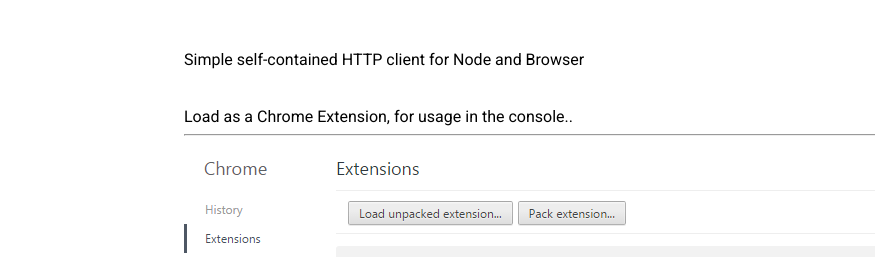
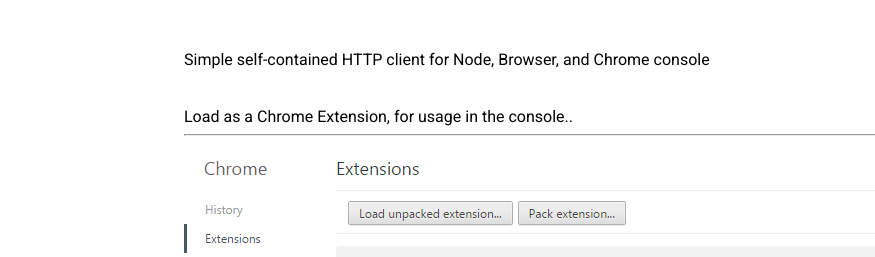
Before and after one commit to digplan/ajax.js, a plain HTML site: page index.html in a window 1280 px wide. Shown: the part 175-432 px from the top of the page, 0-875 px from the left. Drawn offline with nearby package versions, Linux system fonts and the light colour scheme.

Commit message:
Update index.html

```diff
--- a/index.html
+++ b/index.html
@@ -4,7 +4,7 @@
 
   <div id="wrap">
     <div id="content">
-      <div>Simple self-contained HTTP client for Node and Browser</div><br>
+      <div>Simple self-contained HTTP client for Node, Browser, and Chrome console</div><br>
       <script src="https://gist.github.com/digplan/5d803f3d94e25ea71e86.js"></script>
       <br>
       Load as a Chrome Extension, for usage in the console..
```
